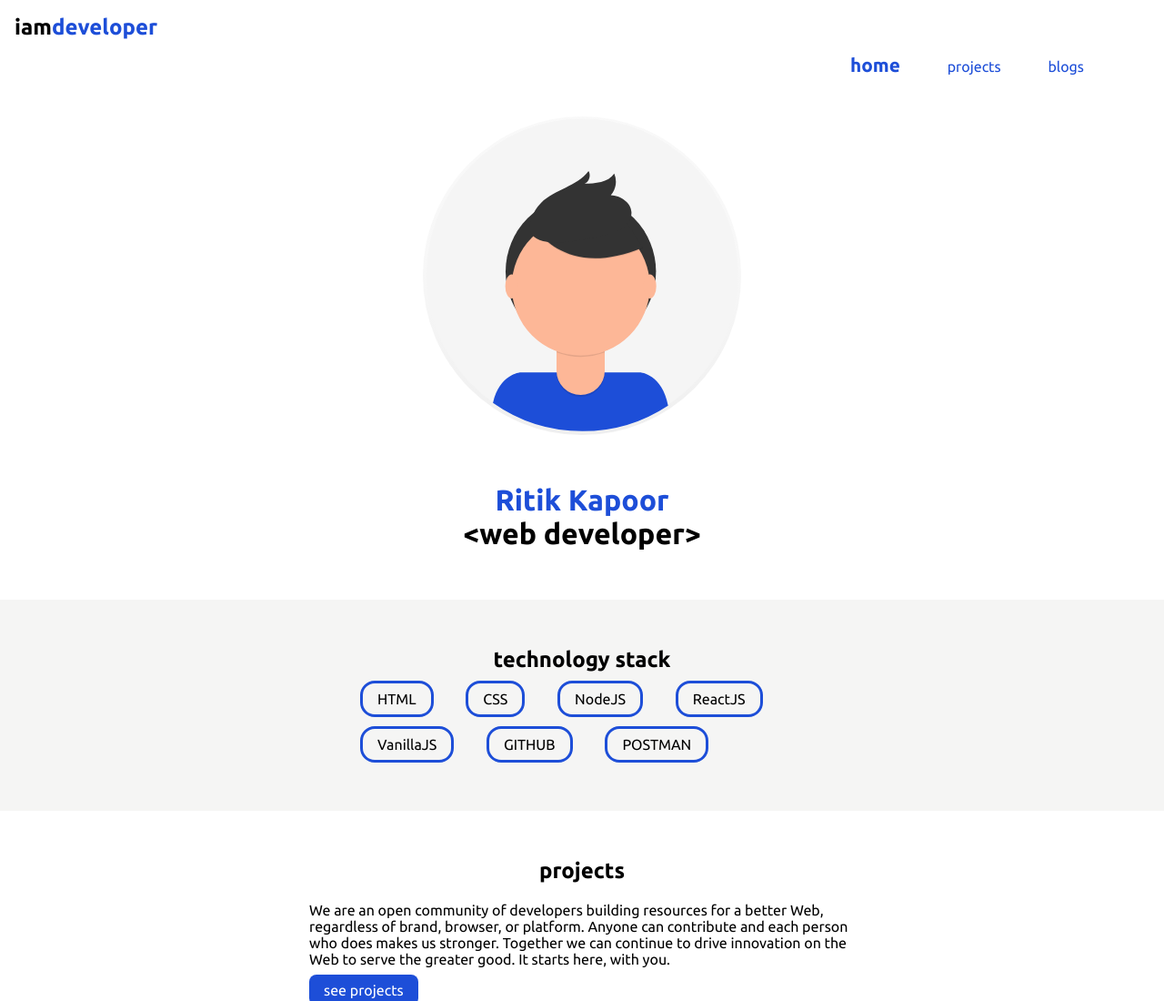
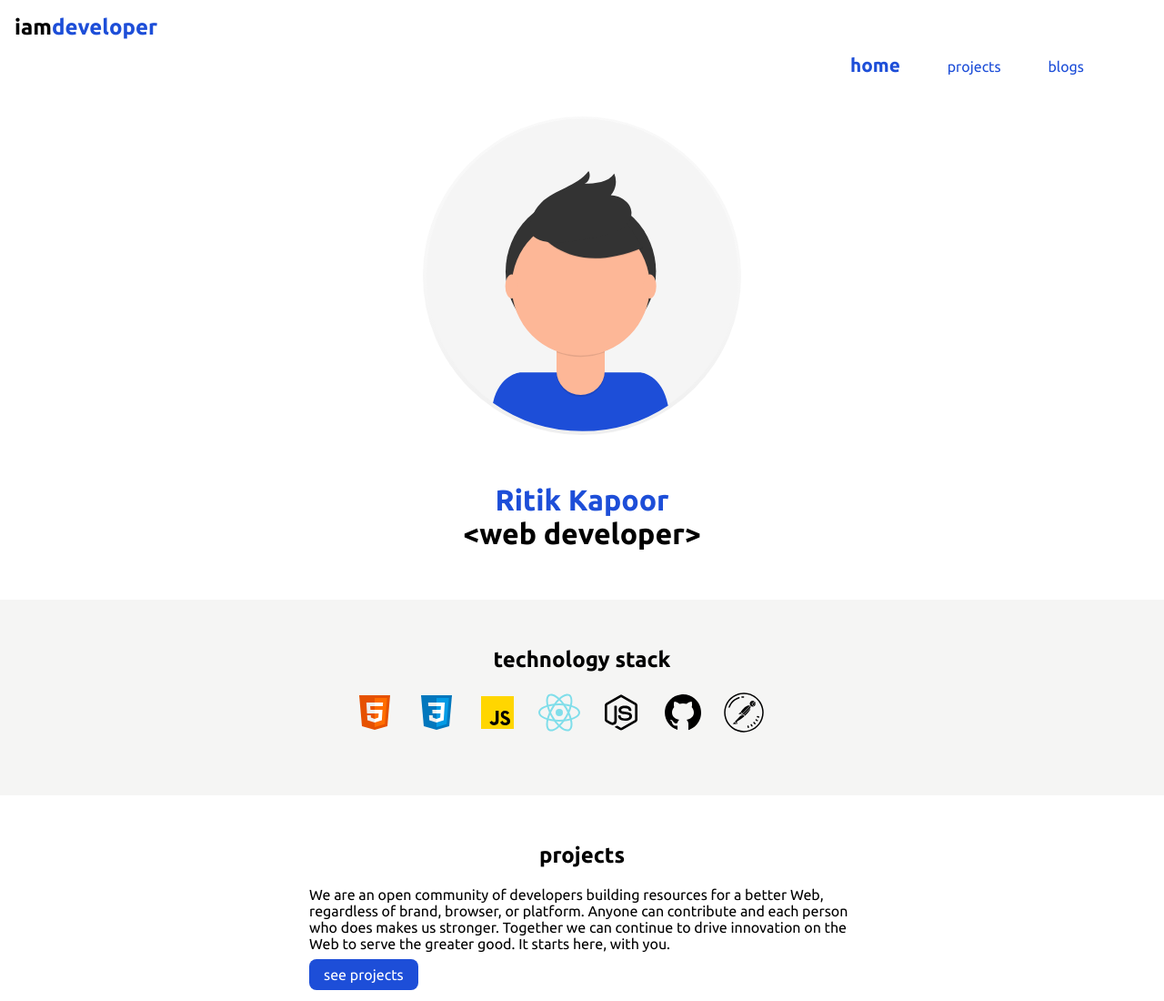
Before and after one commit to rkapoor10/ritikkapoor-portfolio, a plain HTML site: page index.html in a window 1280 px wide. Shown: the top 1100 px of the page at 91% size. Drawn offline with Linux system fonts and the light colour scheme.

Commit message:
updated tech stack

```diff
--- a/index.html
+++ b/index.html
@@ -32,19 +32,17 @@
         <div class="container container-center">
             <h1>technology stack</h1>
             <ul class="space">
-                <li class=" list-item-inline item">HTML</li>
-                <li class="list-item-inline item">CSS</li>
-                <li class=" list-item-inline item">NodeJS</li>
-                <li class=" list-item-inline item">ReactJS</li>
+                <li class=" list-item-inline"><img src="/images/html.svg" title="HTML5" alt="HTML 5"></li>
+                <li class="list-item-inline"><img src="/images/css3.svg" title="CSS 3" alt="CSS 3"></li>
+                <li class=" list-item-inline"><img src="/images/javascript.svg" title="JavaScript"alt="javascript"></li>
+                <li class=" list-item-inline "><img src="/images/react.svg" title="ReactJS" alt="ReactJS"></li>
+                <li class="list-item-inline "><img src="/images/nodejs.svg" title="NodeJS" alt="NodeJS"></li>
+                <li class="list-item-inline "><img src="/images/github (1).svg" title="GitHub" alt="GitHub"></li>
+                <li class="list-item-inline "><img src="/images/postman.svg" title="Postman" alt="Postman"></li>
 
             </ul>
 
-            <ul class="space">
-                <li class="list-item-inline item">VanillaJS</li>
-                <li class="list-item-inline item">GITHUB</li>
-                <li class="list-item-inline item">POSTMAN</li>
 
-            </ul>
         </div>
     </section>
     <section class="section">
```
Also changed, not shown: images/css3.svg (added), images/github (1).svg (added), images/github2.svg (deleted), images/github3.svg (deleted), images/html.svg (added), images/javascript.svg (added), images/nodejs.svg (added), images/postman.svg (added), images/react.svg (added).
